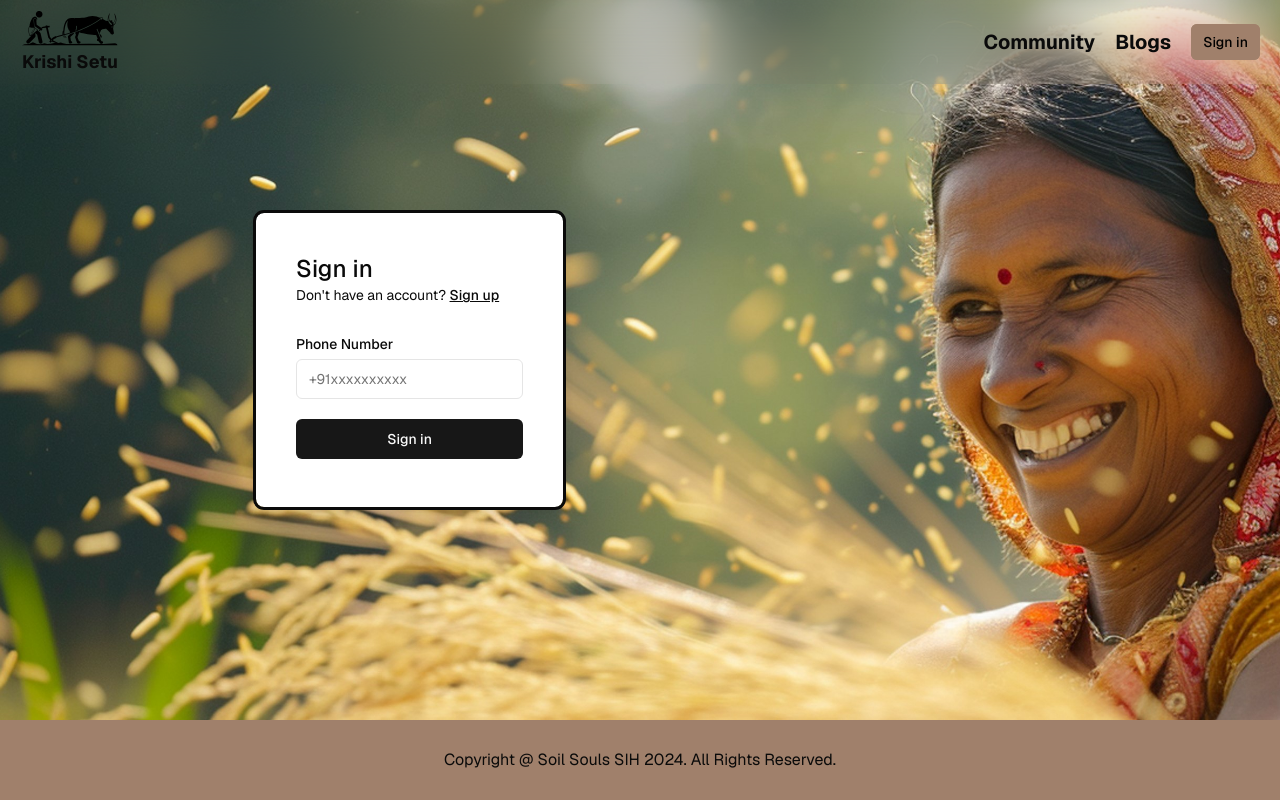
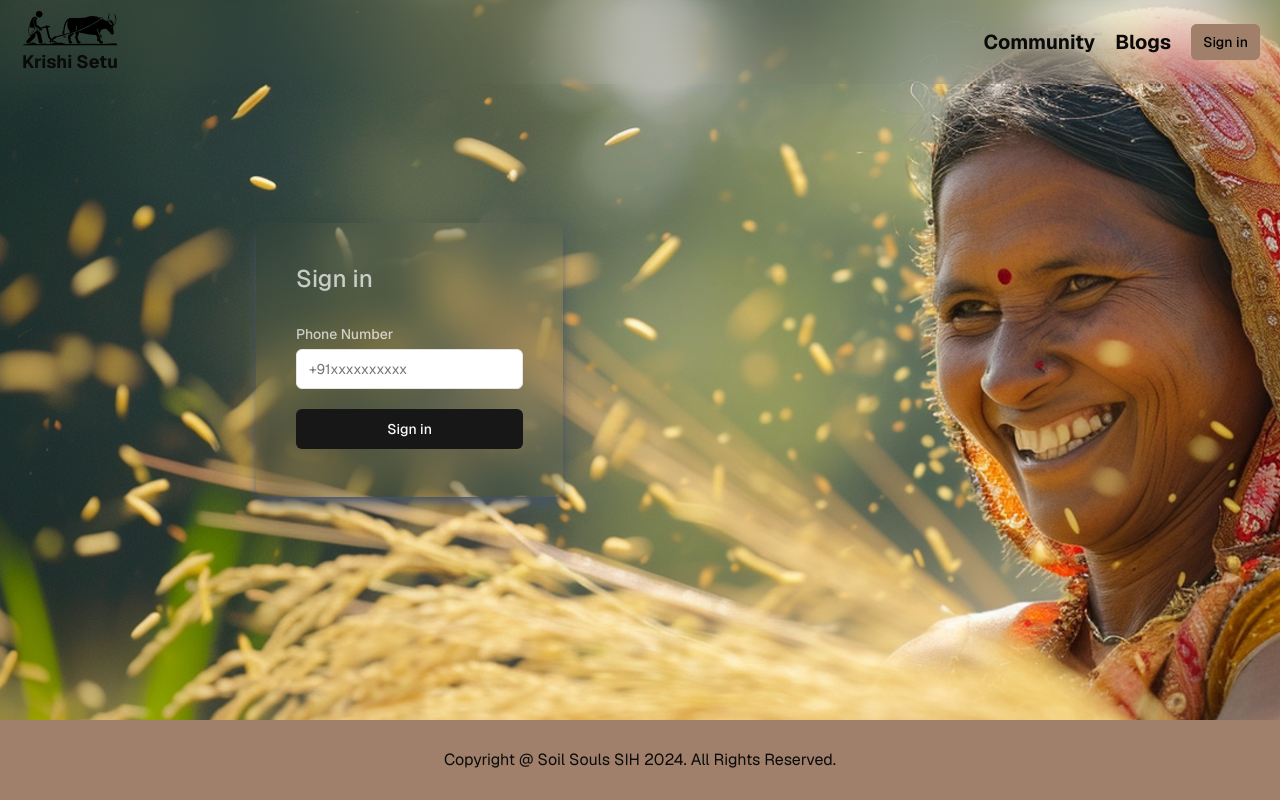
Before and after one commit to Edantuti/KisanSetu, a Next.js app: page /sign-in in a window 1280 px wide. Built offline with nearby package versions, Linux system fonts and the light colour scheme; no server answers.

Commit message:
signinui

```diff
--- a/app/(auth-pages)/sign-in/page.tsx
+++ b/app/(auth-pages)/sign-in/page.tsx
@@ -10,14 +10,8 @@ export default function Login({ searchParams }: { searchParams: Message }) {
     // <form className=" flex flex-col  outline w-[30%] px-10 py-10 rounded-lg" >
     <>
     <div className="fixed  bg-opacity-60 backdrop-blur-sm "></div>
-<form className="relative flex flex-col outline w-[30%] px-10 py-10 rounded-lg shadow-lg bg-white">
+<form className="relative flex flex-col  backdrop-blur-xl backdrop:bg-slate-600 w-[30%] px-10 py-10 rounded-lg shadow-lg text-white/70 shadow-slate-600">
       <h1 className="text-2xl font-medium">Sign in</h1>
-      <p className="text-sm text-foreground">
-        Don't have an account?{" "}
-        <Link className="text-foreground font-medium underline" href="/sign-up">
-          Sign up
-        </Link>
-      </p>
       <div className="flex flex-col gap-2 [&>input]:mb-3 mt-8">
         {searchParams.type !== "success" ? (
           <>
```
